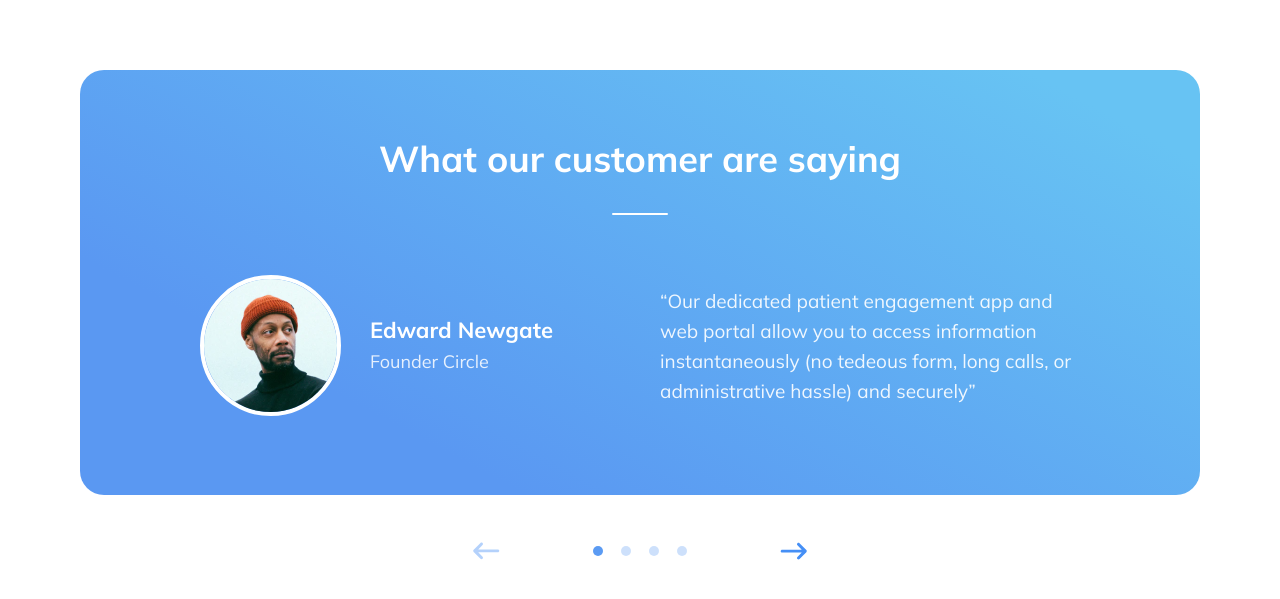
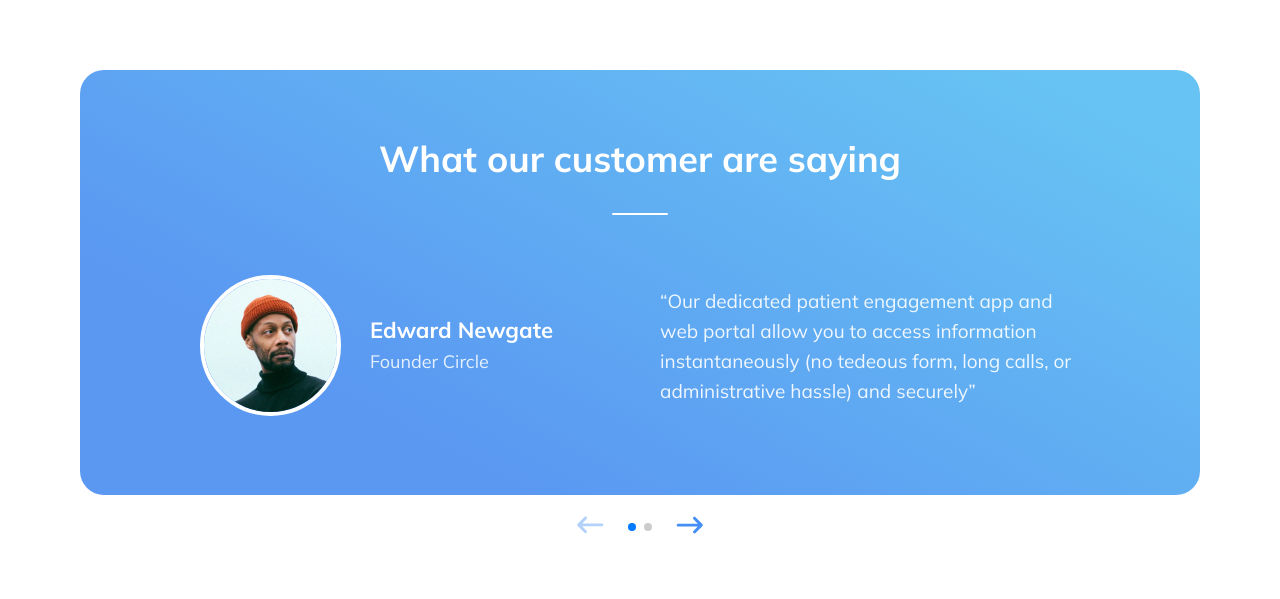
Before and after one commit to volodymyr-andrushchenko/organizer, a React (Vite) app: page /health in a window 1280 px wide. Shown: the part 3654-4253 px from the top of the page. Built offline with nearby package versions, Linux system fonts and the light colour scheme; what miragejs would draw is missing.

Commit message:
feat: added interactivity

```diff
--- a/package.json
+++ b/package.json
@@ -36,6 +36,7 @@
     "redux-saga": "^1.2.3",
     "sass": "^1.62.1",
     "styled-components": "^5.3.10",
+    "swiper": "^9.3.2",
     "uuid": "^9.0.0",
     "vite-plugin-babel-macros": "^1.0.6",
     "yup": "^1.1.1"
--- a/src/modules/health/components/Reviews/Reviews.styled.ts
+++ b/src/modules/health/components/Reviews/Reviews.styled.ts
@@ -3,8 +3,11 @@ import SectionHeaderBase from '../../styled-components/SectionHeader'
 import CenteredColumnBase from '../../styled-components/Center'
 import SectionHeaderUnderlineBase from '../../styled-components/SectionHeaderUnderline'
 import RowBase from '../../styled-components/Row'
+import arrowImg from '@/assets/slider/arrow.svg'
 
 export const SectionHeader = SectionHeaderBase
+
+export const ReviewsSection = styled.section``
 
 export const Wrapper = styled.div`
   background: linear-gradient(208.18deg, #67c3f3 9.05%, #5a98f2 76.74%);
@@ -73,3 +76,34 @@ export const CustomerFeedback = styled.blockquote`
     line-height: 1.4;
   }
 `
+
+export const BackArrow = styled.button`
+  background-image: url('${arrowImg}');
+  border: 0;
+  background-color: transparent;
+  background-repeat: no-repeat;
+  background-size: contain;
+  background-position: center;
+  width: 28px;
+  height: 18px;
+
+  &.swiper-button-disabled {
+    opacity: 0.4;
+    cursor: not-allowed;
+  }
+`
+export const ForwardArrow = styled(BackArrow)`
+  transform: rotate(180deg);
+`
+
+export const SwiperControls = styled.div`
+  margin-top: 20px;
+  display: flex;
+  align-items: center;
+  justify-content: center;
+`
+
+export const PaginationIndication = styled.div`
+  max-width: max-content;
+  margin: 0 20px;
+`
--- a/src/modules/health/components/Reviews/Reviews.tsx
+++ b/src/modules/health/components/Reviews/Reviews.tsx
@@ -10,16 +10,43 @@ import {
   CustomerTitle,
   Row,
   CustomerFeedback,
+  ReviewsSection,
+  ForwardArrow,
+  BackArrow,
+  SwiperControls,
+  PaginationIndication,
 } from './Reviews.styled'
 import customerImg from '@/assets/reviews/image 1.png'
-import SliderControls from './components/SliderControls'
+
+import { Swiper, SwiperSlide } from 'swiper/react'
+
+// Import Swiper styles
+import 'swiper/css'
+import 'swiper/css/pagination'
+
+// import required modules
+import { Pagination, Navigation } from 'swiper'
 
 const Reviews = () => {
   return (
-    <section>
+    <ReviewsSection>
+      <Swiper
+        pagination={{
+          el: '.my-pagination',
+        }}
+        navigation={{
+          prevEl: '.prev-slide',
+          nextEl: '.next-slide',
+        }}
+        spaceBetween={20}
+        modules={[Pagination, Navigation]}
+      >
+        <SwiperSlide>
           <Wrapper>
             <CenteredColumn>
-          <SectionHeader $inverse>What our customer are saying</SectionHeader>
+              <SectionHeader $inverse>
+                What our customer are saying
+              </SectionHeader>
               <SectionHeaderUnderline $inverse />
             </CenteredColumn>
             <Row>
@@ -31,14 +58,44 @@ const Reviews = () => {
                 </CustomerInfo>
               </Customer>
               <CustomerFeedback>
-            “Our dedicated patient engagement app and web portal allow you to
-            access information instantaneously (no tedeous form, long calls, or
-            administrative hassle) and securely”
+                “Our dedicated patient engagement app and web portal allow you
+                to access information instantaneously (no tedeous form, long
+                calls, or administrative hassle) and securely”
               </CustomerFeedback>
             </Row>
           </Wrapper>
-      <SliderControls slidesCount={4} current={0} />
-    </section>
+        </SwiperSlide>
+        <SwiperSlide>
+          <Wrapper>
+            <CenteredColumn>
+              <SectionHeader $inverse>
+                What our customer are saying
+              </SectionHeader>
+              <SectionHeaderUnderline $inverse />
+            </CenteredColumn>
+            <Row>
+              <Customer>
+                <CustomerImg src={customerImg} />
+                <CustomerInfo>
+                  <CustomerName>Edward Newgate</CustomerName>
+                  <CustomerTitle>Founder Circle</CustomerTitle>
+                </CustomerInfo>
+              </Customer>
+              <CustomerFeedback>
+                “Our dedicated patient engagement app and web portal allow you
+                to access information instantaneously (no tedeous form, long
+                calls, or administrative hassle) and securely”
+              </CustomerFeedback>
+            </Row>
+          </Wrapper>
+        </SwiperSlide>
+      </Swiper>
+      <SwiperControls className="controls">
+        <BackArrow className="prev-slide"></BackArrow>
+        <PaginationIndication className="my-pagination"></PaginationIndication>
+        <ForwardArrow className="next-slide"></ForwardArrow>
+      </SwiperControls>
+    </ReviewsSection>
   )
 }
 
--- a/src/modules/health/components/Services/Services.styled.ts
+++ b/src/modules/health/components/Services/Services.styled.ts
@@ -31,6 +31,11 @@ export const Card = styled.li`
   padding: 0 40px;
   box-shadow: 10px 40px 50px rgba(229, 233, 246, 0.4);
   width: 350px;
+  transition: transform 0.3s ease-in-out;
+
+  &:hover {
+    transform: scale(1.05);
+  }
 `
 
 export const ImageContainer = styled.div`
```
Also changed, not shown: 1 other file (tests, documents, lock files or other folders). Lines whose indentation alone changed are shown as unchanged.
